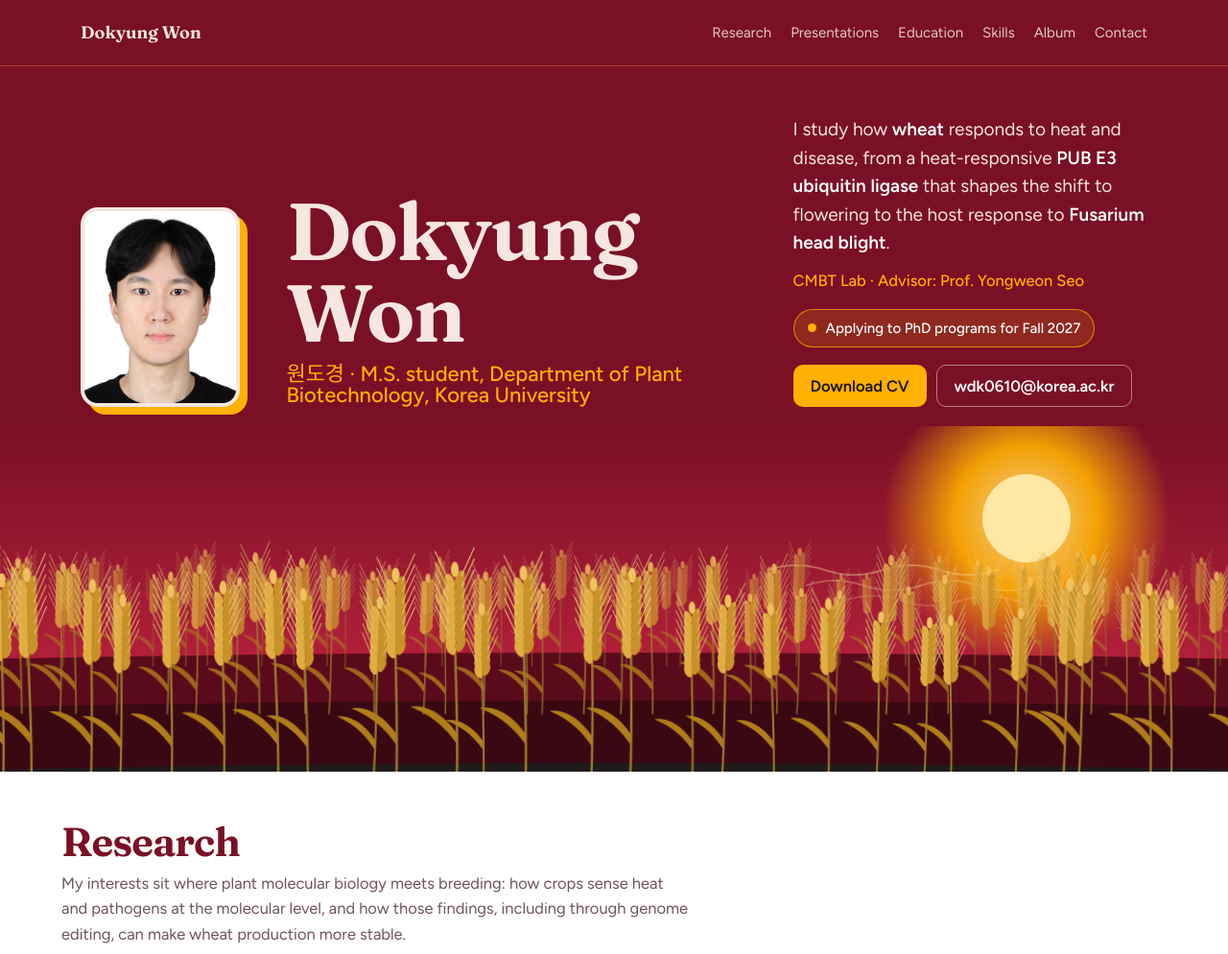
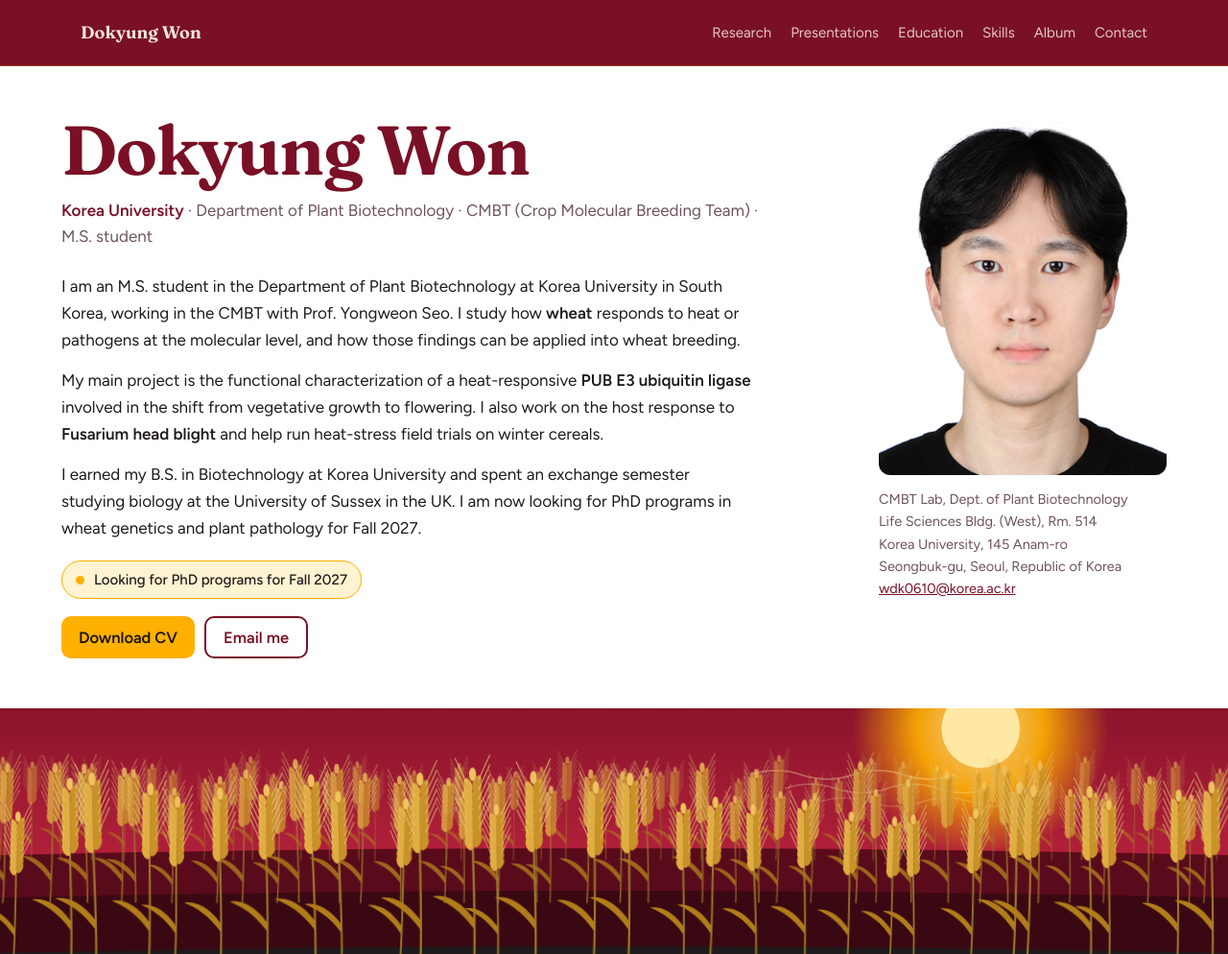
Before and after one commit to DokyungWon/dokyungwon.github.io, a plain HTML site: page index.html in a window 1280 px wide. Shown: the top 994 px of the page at 96% size. Drawn offline with Linux system fonts and the light colour scheme; animation ran at ten frames a second; files whose address does not match are found by name.

Commit message:
Add files via upload

```diff
--- a/index.html
+++ b/index.html
@@ -7,7 +7,7 @@
 <title>Dokyung Won</title>
 <link rel="preconnect" href="https://fonts.googleapis.com">
 <link rel="preconnect" href="https://fonts.gstatic.com" crossorigin>
-<link href="https://fonts.googleapis.com/css2?family=Fraunces:opsz,wght@9..144,500;9..144,650&family=Figtree:wght@400;500;600&display=swap" rel="stylesheet">
+<link href="https://fonts.googleapis.com/css2?family=Fraunces:opsz,wght@9..144,300;9..144,500;9..144,650&family=Figtree:wght@400;500;600&display=swap" rel="stylesheet">
 <style>
 /* VOICE everyday-academic: calm, precise, a little warm; palette chosen by the person
    IDEA a wheat field at a hot sunset, crimson sky over golden spikes
@@ -124,6 +124,25 @@ footer h2{color:#fff}
 @media(max-width:600px){header .top{grid-template-columns:minmax(0,1fr)}.portrait{width:132px}}
 @media(max-width:700px){.cols{grid-template-columns:minmax(0,1fr)}}
 @media(max-width:600px){nav a.l{font-size:14px}.list li{grid-template-columns:minmax(0,1fr);gap:2px}}
+header{background:var(--bg);color:var(--ink)}
+.about{display:grid;grid-template-columns:minmax(0,1fr) minmax(220px,300px);gap:32px 64px;align-items:start;max-width:1240px;margin:0 auto}
+.nm{color:#7A1025;font-size:clamp(44px,6vw,72px);line-height:1.02;margin:0}
+.nm b{font-weight:650}
+.nm{font-weight:300}
+.affil{color:var(--soft);font-size:17px;margin:12px 0 24px}
+.affil a{color:#7A1025;font-weight:600;text-decoration:none}
+.affil a:hover{text-decoration:underline}
+.bio p:not(.affil){font-size:17px;line-height:1.65;max-width:66ch;margin:0 0 14px}
+.bio .status{color:var(--ink);background:#FFF3D1;border:1px solid #FFB000;margin-top:6px}
+.bio .btn.ghost{color:#7A1025;border:2px solid #7A1025;background:#fff}
+.bio .btn.ghost:hover,.bio .btn.ghost:focus-visible{background:#7A1025;color:#fff;outline:none;filter:none}
+.bio .btn:focus-visible{outline:2px solid #7A1025}
+.pcol .portrait{width:100%;aspect-ratio:4/5;border-radius:12px;border:0;box-shadow:none;background:#F6E6E0}
+.pcol .portrait span{font-size:64px}
+.addr{font-size:14.5px;line-height:1.6;color:var(--soft);margin:14px 0 0}
+.addr a{color:#7A1025}
+header .field{height:clamp(160px,20vw,260px)}
+@media(max-width:760px){.about{grid-template-columns:minmax(0,1fr)}.pcol{order:-1;display:grid;grid-template-columns:150px minmax(0,1fr);gap:16px;align-items:end}.addr{margin:0}}
 </style>
 </head>
 <body>
@@ -138,18 +157,21 @@ footer h2{color:#fff}
 </div></nav>
 
 <header id="top">
-<div class="band wrap" style="padding-bottom:8px">
-<div class="top">
+<div class="band"><div class="about">
+<div class="bio">
+<h1 class="nm"><b>Dokyung</b> <b>Won</b></h1>
+<p class="affil"><a href="https://www.korea.ac.kr">Korea University</a> · Department of Plant Biotechnology · CMBT (Crop Molecular Breeding Team) · M.S. student</p>
+<p>I am an M.S. student in the Department of Plant Biotechnology at Korea University in South Korea, working in the CMBT with Prof. Yongweon Seo. I study how <strong>wheat</strong> responds to heat or pathogens at the molecular level, and how those findings can be applied into wheat breeding.</p>
+<p>My main project is the functional characterization of a heat-responsive <strong>PUB E3 ubiquitin ligase</strong> involved in the shift from vegetative growth to flowering. I also work on the host response to <strong>Fusarium head blight</strong> and help run heat-stress field trials on winter cereals.</p>
+<p>I earned my B.S. in Biotechnology at Korea University and spent an exchange semester studying biology at the University of Sussex in the UK. I am now looking for PhD programs in wheat genetics and plant pathology for Fall 2027.</p>
+<span class="status"><i></i>Looking for PhD programs for Fall 2027</span>
+<div class="cta"><a class="btn" href="cv.pdf">Download CV</a><a class="btn ghost" href="mailto:wdk0610@korea.ac.kr">Email me</a></div>
+</div>
+<aside class="pcol">
 <div class="portrait"><span>DW</span><img id="pimg" alt="Portrait of Dokyung Won" hidden></div>
-<h1>Dokyung Won<span class="ko">원도경 · M.S. student, Department of Plant Biotechnology, Korea University</span></h1>
-<div class="side">
-<p class="pitch">I study how <strong>wheat</strong> responds to heat and disease, from a heat-responsive <strong>PUB E3 ubiquitin ligase</strong> that shapes the shift to flowering to the host response to <strong>Fusarium head blight</strong>.</p>
-<p class="aff">CMBT Lab · Advisor: Prof. Yongweon Seo</p>
-<span class="status"><i></i>Applying to PhD programs for Fall 2027</span>
-<div class="cta"><a class="btn" href="cv.pdf">Download CV</a><a class="btn ghost" href="mailto:wdk0610@korea.ac.kr">wdk0610@korea.ac.kr</a></div>
-</div>
-</div>
-</div>
+<p class="addr">CMBT Lab, Dept. of Plant Biotechnology<br>Life Sciences Bldg. (West), Rm. 514<br>Korea University, 145 Anam-ro<br>Seongbuk-gu, Seoul, Republic of Korea<br><a href="mailto:wdk0610@korea.ac.kr">wdk0610@korea.ac.kr</a></p>
+</aside>
+</div></div>
 <div class="field" aria-hidden="true"><svg id="fieldsvg" preserveAspectRatio="xMidYMax slice" viewBox="0 0 1440 360"></svg></div>
 </header>
 
```
